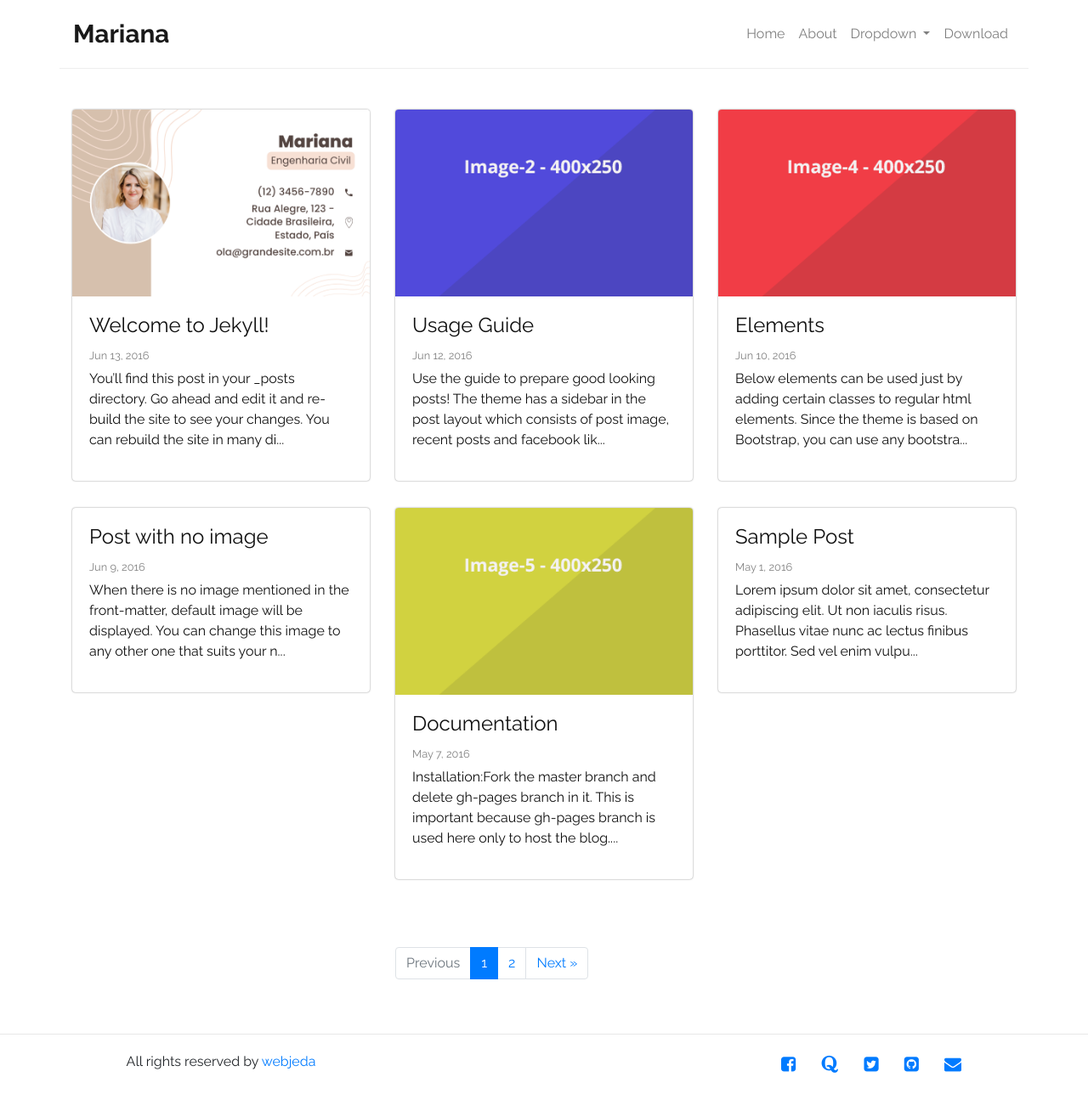
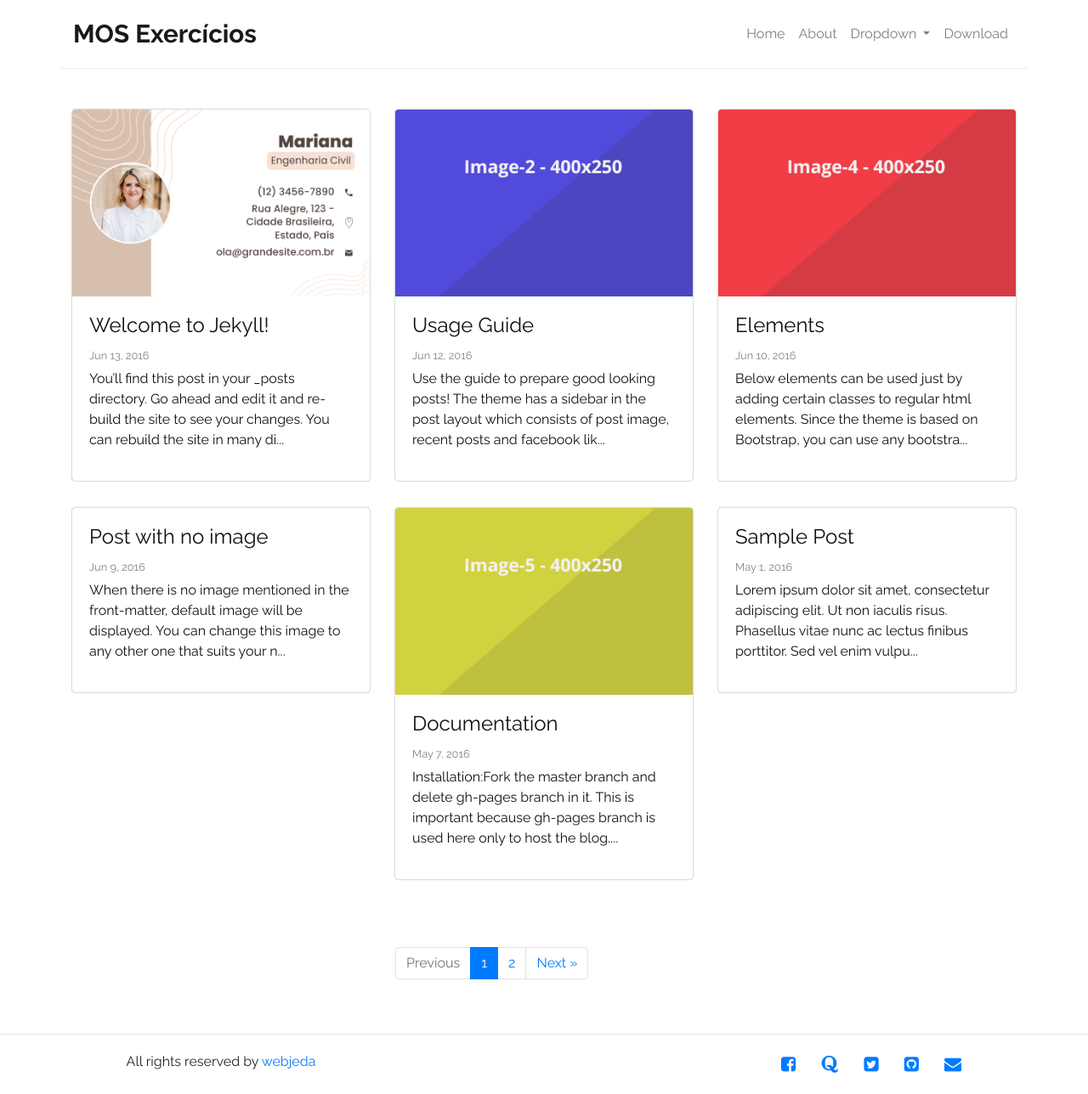
Before and after one commit to MarianaOlis/MarianaOlis.github.io, a Jekyll site: the page built from index.html, in a window 1280 px wide. Shown: the whole page at 85% size. Built offline with Jekyll 4.4.1, drawn with Linux system fonts in a browser that asks for light colours; the list of posts is cut into pages by our own code.

Commit message:
alteracao

```diff
--- a/_includes/navigation.html
+++ b/_includes/navigation.html
@@ -1,5 +1,5 @@
 <nav class="container navbar navbar-expand-lg navbar-light bg-transparent">
-  <a class="navbar-brand" href={{"/" | relative_url}}>Mariana</a>
+  <a class="navbar-brand" href={{"/" | relative_url}}>MOS Exercícios</a>
   <button
     class="navbar-toggler"
     type="button"
```
